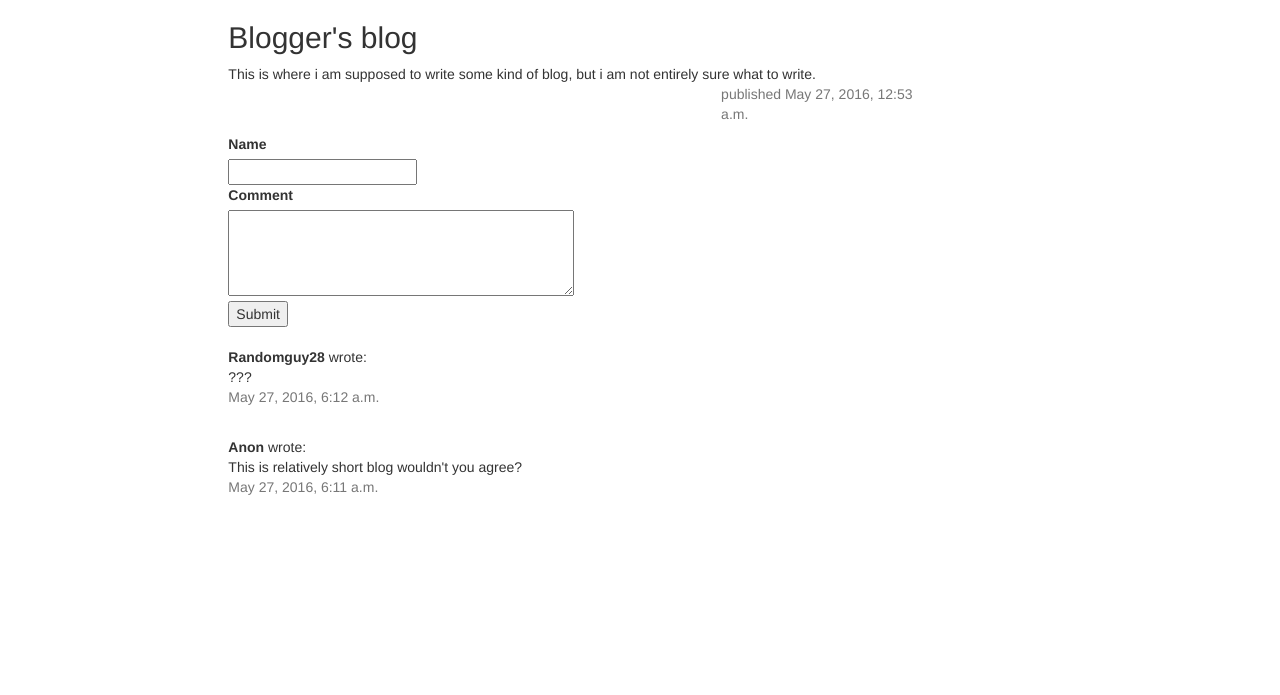
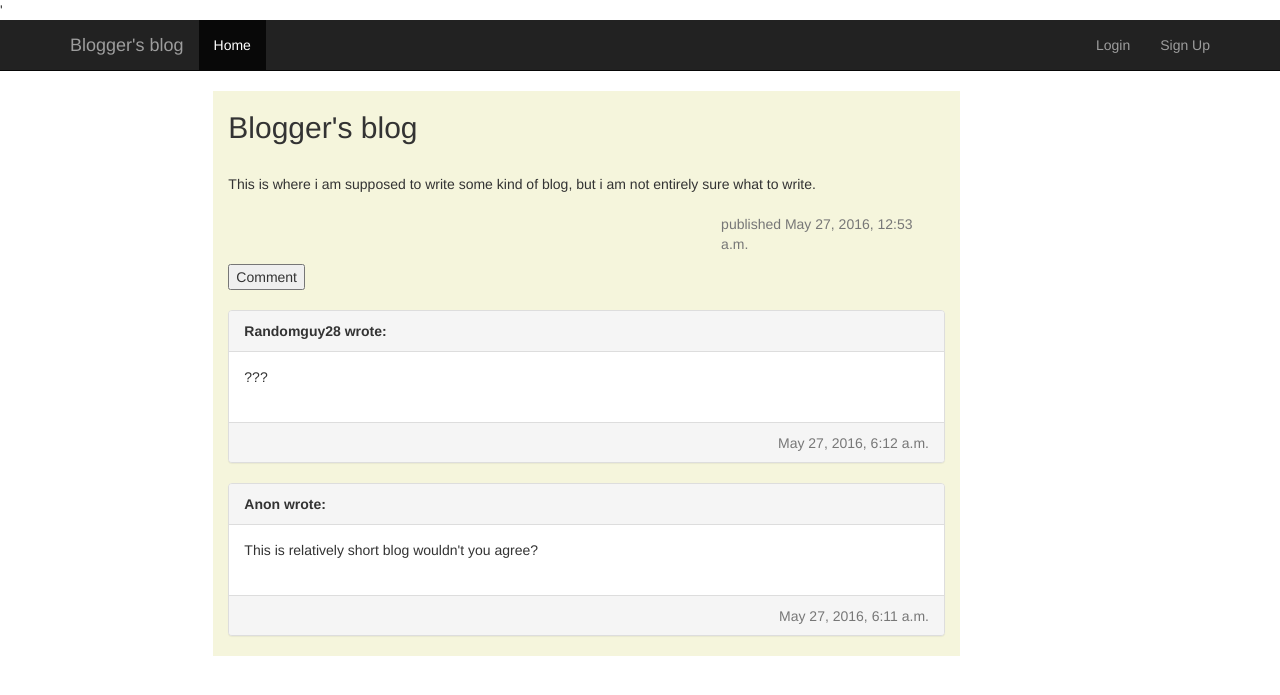
Before and after one commit to Lutikka/blogsetti, a Django app: page /blog/1/ in a window 1280 px wide. Shown: the top 695 px of the page. Run offline with Django 3.2, Linux system fonts and the light colour scheme; data comes from the database, SQL or seed files in the repository; both versions use the stored data as it was after the commit; some libraries are stand-ins or nearby versions.

Commit message:
some visual fixes

```diff
--- /dev/null
+++ b/site1/blog/static/blog/style.css
@@ -0,0 +1,32 @@
+
+.fixed-panel{
+
+	min-height: 40px;
+    max-height: 40px;
+}
+
+#right-section,#left-section {
+
+
+}
+
+#middle-section{
+	 background: #f5f5dc;
+
+}
+body {
+
+}
+
+h2 {
+	color:dark-grey;
+}
+
+a {
+   color:inherit;
+}
+
+a:hover{
+   color:inherit;
+   font-weight: bold;
+}
--- /dev/null
+++ b/site1/blog/templates/base.html
@@ -0,0 +1,102 @@
+{% load staticfiles %}
+
+<!DOCTYPE html>
+<html lang="en">
+
+  <head>
+
+	<title>{% block title %} Base {% endblock title %}</title>
+
+	{% block head_meta %}
+		{% block head_meta_charset %}
+			<meta charset="utf-8">
+		{% endblock head_meta_charset %}'
+		{% block head_meta_contentlanguage %}
+            <meta http-equiv="Content-Language" value="en-US" />
+        {% endblock head_meta_contentlanguage %}
+		{% block head_meta_viewport %}
+                <meta name="viewport"
+                      content="width=device-width, initial-scale=1.0">
+		{% endblock head_meta_viewport %}
+	{% endblock head_meta %}
+
+	{% block head_css %}
+		{% block head_css_site %}
+			<!-- Latest compiled and minified CSS -->
+			<link rel="stylesheet" href="http://maxcdn.bootstrapcdn.com/bootstrap/3.3.6/css/bootstrap.min.css">
+			<!-- site main css -->
+			<link rel="stylesheet" type="text/css" href="{% static 'blog/style.css' %}" />
+			<!-- jQuery library -->
+			<script src="https://ajax.googleapis.com/ajax/libs/jquery/1.12.2/jquery.min.js"></script>
+			<!-- Latest compiled JavaScript -->
+			<script src="http://maxcdn.bootstrapcdn.com/bootstrap/3.3.6/js/bootstrap.min.js"></script>
+		{% endblock head_css_site %}
+		{% block head_css_section %}{% endblock head_css_section %}
+		{% block head_css_page %}{% endblock head_css_page %}
+		{% block head_css_custom %}
+
+		{% endblock head_css_custom %}
+	{% endblock head_css %}
+
+  </head>
+  <body>
+	  <header>
+        <div class="navbar navbar-inverse navbar-static-top
+        {% block nav-style %}{% endblock %}">
+            <div class="container">
+                <div class="navbar-header">
+                    <button type="button" class="navbar-toggle"
+                            data-toggle="collapse"
+                            data-target=".navbar-collapse">
+                        <span class="icon-bar"></span>
+                        <span class="icon-bar"></span>
+                        <span class="icon-bar"></span>
+                    </button>
+					<a class="navbar-brand" href="#">Blogger's blog</a>
+
+                </div>
+                <ul class="nav navbar-nav">
+					<li class="active"><a href="{% url 'blog:index' %}">Home</a></li>
+				</ul>
+                <div class="collapse navbar-collapse">
+                    <ul class="nav navbar-nav navbar-right">
+                        {% if user.is_authenticated %}
+                            <li><a href="">Logout</a></li>
+                            <li><a href=""
+                                   class="p-r-none">Accounts</a></li>
+                        {% else %}
+                            <li><a href="">Login</a></li>
+                            <li><a href="" class="p-r-none">Sign Up</a></li>
+                        {% endif %}
+                    </ul>
+                </div>
+            </div>
+        </div>
+    </header>
+
+	<div class="col-sm-2" id="left-section">
+
+			<div class="row-sm-12" id="right-section">
+			{% block left-column-content %}{% endblock left-column-content %}
+			</div>
+
+	</div>
+
+	<div class="col-sm-7" id="middle-section">
+
+		{% block middle-content %}{% endblock middle-content %}
+
+	</div>
+
+	<div class="col-sm-2" >
+
+		<div class="row-sm-12" id="right-section">
+			{% block right-column-content %}{% endblock right-column-content%}
+		</div>
+
+	</div>
+	<div class="footer">
+		{% block footer-content%}{% endblock footer-content%}
+	</div>
+  </body>
+</html>
--- a/site1/blog/templates/blog/detail.html
+++ b/site1/blog/templates/blog/detail.html
@@ -1,36 +1,13 @@
 
-<!DOCTYPE html>
-<html lang="en">
-  <head>
-	<title>{{ blogpost.title }}</title>
-	<meta charset="utf-8">
-	<meta name="viewport" content="width=device-width, initial-scale=1">
+{% extends 'base.html' %}
 
-	<!-- Latest compiled and minified CSS -->
-		<link rel="stylesheet" href="http://maxcdn.bootstrapcdn.com/bootstrap/3.3.6/css/bootstrap.min.css">
-	<!-- jQuery library -->
-		<script src="https://ajax.googleapis.com/ajax/libs/jquery/1.12.2/jquery.min.js"></script>
-	<!-- Latest compiled JavaScript -->
-	<script src="http://maxcdn.bootstrapcdn.com/bootstrap/3.3.6/js/bootstrap.min.js"></script>
+{% block title %}{{ blogpost.title }}{% endblock title %}
+{% block nav-style %}navbar{% endblock nav-style %}
 
+{% block middle-content %}
 
-
-  </head>
-  <body>
-
-	<div class="col-sm-12">
-
-		<div class="row-sm-2"></div>
-
-	</div>
-
-	<div class="col-sm-2">
-		<div class="row-sm-12"></div>
-	</div>
-
-	<div class="col-sm-7">
-
-		<h2>{{ blogpost.title }}</h2>
+    <h2>{{ blogpost.title }}</h2>
+    </br>
 
 		<!-- to enable html code in body_text -->
 		{% autoescape off %}
@@ -42,15 +19,17 @@
 			<div class= "col-sm-8"></div>
 
 			<div class= "col-sm-4">
-
+				</br>
 				<p class="text-muted">published {{ blogpost.pub_date }}</p>
 
 			</div>
 
 		</div>
-
-
-
+			<button data-toggle="collapse" data-target="#comment-collapse">
+				Comment
+			</button>
+			</br>
+			<div id="comment-collapse" class="collapse">
 			<form action="{% url 'blog:detail' blogpost.id %}" method="post">
 				{% csrf_token %}
 				{{ form.non_field_errors }}
@@ -58,7 +37,7 @@
 				<div class="fieldWrapper">
 
 					{{ form.commentee.errors }}
-					<label for="{{ form.commentee.id_for_label }}">Name</label><br>
+					<label for="{{ form.commentee.id_for_label }}"></br>Name</label><br>
 					{{ form.commentee }}
 
 				</div>
@@ -73,26 +52,19 @@
 
 				<input type="submit" value="Submit" />
 			</form>
-
+			</div>
 
 
 		<br />
 		{% for comment in blogpost.comment_set.all reversed %}
 
-			<b>{{ comment.commentee }}</b> wrote: <br />
-
-			{{ comment.comment_text}} <br />
-
-			<p class="text-muted">{{ comment.pub_date}}</p>  <br />
-
+			<div class="panel panel-default">
+				<div class="panel-heading"><b>{{ comment.commentee }}  wrote:</b></div>
+				<div class="panel-body">{{ comment.comment_text}}</div>
+				<br />
+				<div class="panel-footer fixed-panel"><p class="text-muted"><span style="float:right">{{ comment.pub_date}}</span></p></div>
+			</div>
 		{% endfor %}
 
-	</div>
 
-	<div class="col-sm-2">
-
-		<div class="row-sm-12"></div>
-
-	</div>
-  </body>
-</html>
+{% endblock middle-content %}
```
Also changed, not shown: site1/blog/templates/blog/detailasd.html (added, +115 -0 lines), site1/blog/templates/blog/detailback.html (added, +115 -0 lines), site1/blog/templates/blog/index.html (+35 -3 lines), site1/blog/templates/blog/indexback.html (added, +13 -0 lines), site1/blog/templates/blog/navbar.html (added, +10 -0 lines), site1/blog/static/blog/images/background.gif (added), site1/blog/static/blog/navbar.css (added), site1/db.sqlite3.
